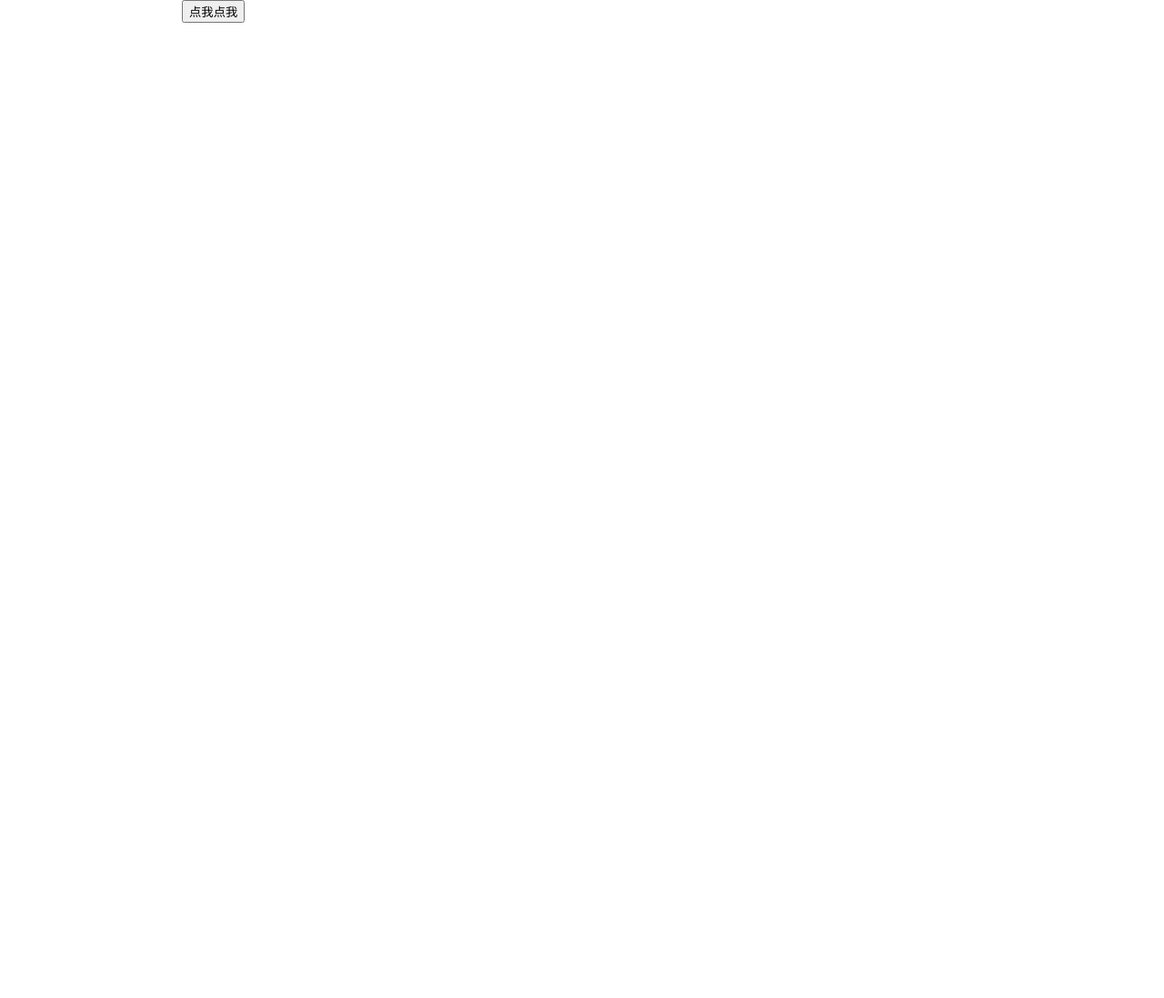
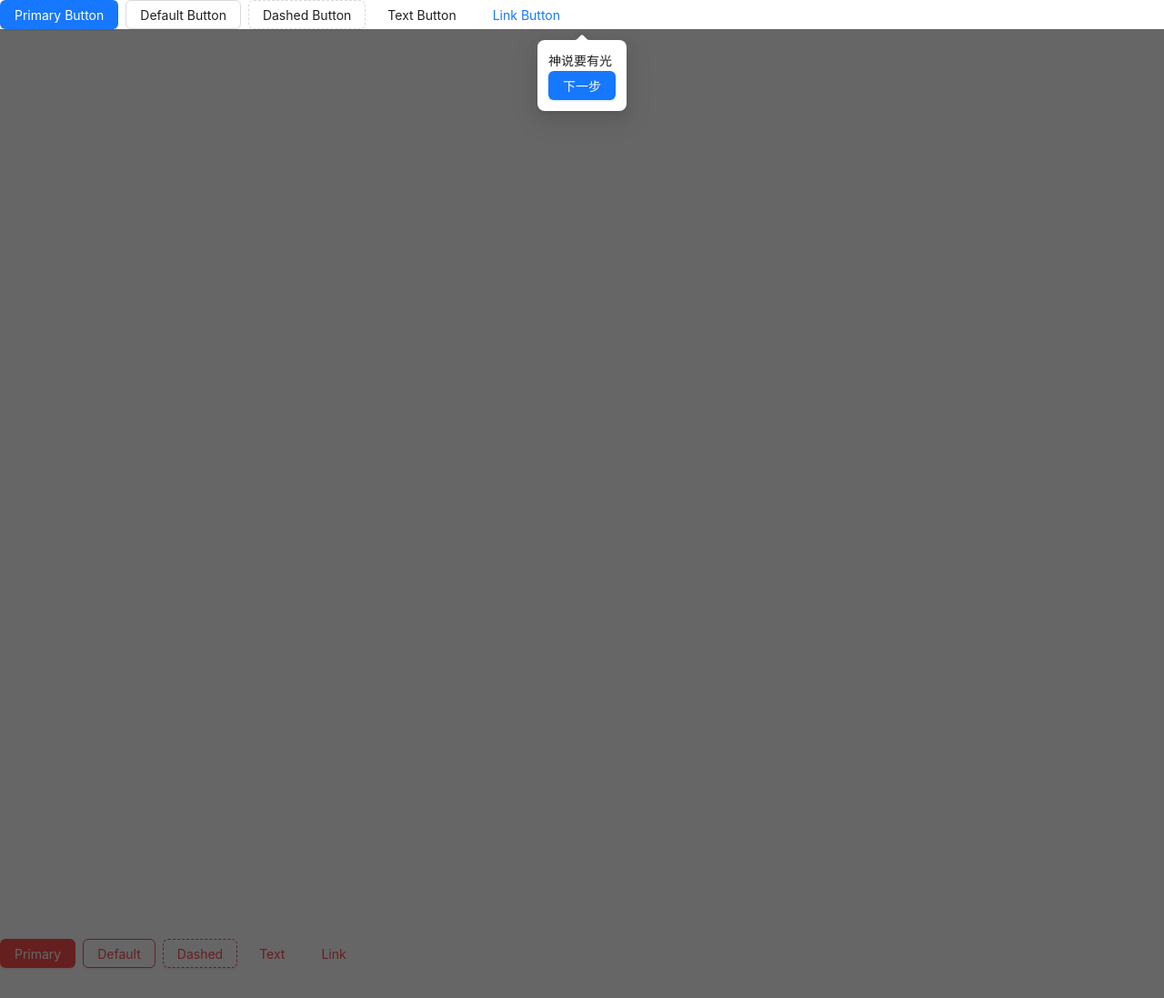
Before and after one commit to raind33/react-hook-component, a React (Create React App) app: page / in a window 1280 px wide. Shown: the top 1097 px of the page at 91% size. Before the commit the page ends 800 px from the top, so only its background shows below. Built offline with nearby package versions, Linux system fonts and the light colour scheme.

Commit message:
feat: 添加引导组件

```diff
--- a/package.json
+++ b/package.json
@@ -12,6 +12,7 @@
     "@types/react": "^18.2.53",
     "@types/react-dom": "^18.2.18",
     "ahooks": "^3.7.11",
+    "antd": "^5.17.3",
     "classnames": "^2.5.1",
     "dayjs": "^1.11.10",
     "immer": "^10.0.3",
--- a/src/App.tsx
+++ b/src/App.tsx
@@ -1,18 +1,5 @@
-import Popover from './components/Popover';
+import Demo from './components/OnBoarding/demo';
 
 export default function App() {
-
-  const popoverContent = <div>
-    光光光
-    <button onClick={() => {alert(1)}}>111</button>
-  </div>;
-
-  return <Popover
-    content={popoverContent}
-    placement='bottom'
-    trigger='click'
-    style={{margin: '200px'}}
-  >
-    <button>点我点我</button>
-  </Popover>
+  return <Demo/>
 }
--- /dev/null
+++ b/src/components/OnBoarding/Mask.tsx
@@ -0,0 +1,83 @@
+import React, { CSSProperties, useEffect, useState } from 'react';
+import { getMaskStyle } from './getMaskStyle'
+
+import './index.scss';
+
+interface MaskProps {
+  element: HTMLElement;
+
+  container?: HTMLElement;
+
+  renderMaskContent?: (wrapper: React.ReactNode) => React.ReactNode;
+
+  onAnimationStart?: () => void;
+
+  onAnimationEnd?: () => void;
+}
+
+export const Mask: React.FC<MaskProps> = (props) => {
+  const {
+    element,
+    renderMaskContent,
+    container,
+    onAnimationStart,
+    onAnimationEnd
+  } = props;
+
+  useEffect(() => {
+    onAnimationStart?.();
+    const timer = setTimeout(() => {
+      onAnimationEnd?.();
+    }, 200);
+
+    return () => {
+      window.clearTimeout(timer);
+    };
+  }, [element]);
+
+  const [style, setStyle] = useState<CSSProperties>({});
+
+  useEffect(() => {
+    const observer = new ResizeObserver(() => {
+      const style = getMaskStyle(element, container || document.documentElement);
+      setStyle(style);
+    });
+    observer.observe(container || document.documentElement);
+    return () => {
+      observer.disconnect()
+    }
+  }, [element]);
+
+  useEffect(() => {
+    if (!element) {
+      return;
+    }
+
+    element.scrollIntoView({
+        block: 'center',
+        inline: 'center'
+    });
+
+    const style = getMaskStyle(element, container || document.documentElement);
+
+    setStyle(style);
+
+  }, [element, container]);
+
+  const getContent = () => {
+    if (!renderMaskContent) {
+      return null;
+    }
+    return renderMaskContent(
+      <div className={'mask-content'} style={{ width: '100%', height: '100%' }} ></div>
+    );
+  };
+
+  return (
+    <div
+      style={style}
+      className='mask'>
+      {getContent()}
+    </div>
+  );
+};
--- /dev/null
+++ b/src/components/OnBoarding/demo.tsx
@@ -0,0 +1,83 @@
+import { OnBoarding } from '.'
+import { Button, Flex } from 'antd';
+
+function Demo() {
+
+  return <div className='App'>
+    <Flex gap="small" wrap="wrap" id="btn-group1">
+      <Button type="primary">Primary Button</Button>
+      <Button>Default Button</Button>
+      <Button type="dashed">Dashed Button</Button>
+      <Button type="text">Text Button</Button>
+      <Button type="link">Link Button</Button>
+    </Flex>
+
+  <div style={{height: '1000px'}}></div>
+
+  <Flex wrap="wrap" gap="small">
+    <Button type="primary" danger>
+      Primary
+    </Button>
+    <Button danger>Default</Button>
+    <Button type="dashed" danger  id="btn-group2">
+      Dashed
+    </Button>
+    <Button type="text" danger>
+      Text
+    </Button>
+    <Button type="link" danger>
+      Link
+    </Button>
+  </Flex>
+
+  <div style={{height: '500px'}}></div>
+
+  <Flex wrap="wrap" gap="small">
+    <Button type="primary" ghost>
+      Primary
+    </Button>
+    <Button ghost>Default</Button>
+    <Button type="dashed" ghost>
+      Dashed
+    </Button>
+    <Button type="primary" danger ghost id="btn-group3">
+      Danger
+    </Button>
+  </Flex>
+
+  <OnBoarding
+      steps={
+        [
+          {
+            selector: () => {
+              return document.getElementById('btn-group1');
+            },
+            renderContent: () => {
+              return "神说要有光";
+            },
+            placement: 'bottom'
+          },
+          {
+            selector: () => {
+              return document.getElementById('btn-group2');
+            },
+            renderContent: () => {
+              return "于是就有了光";
+            },
+            placement: 'bottom'
+          },
+          {
+            selector: () => {
+              return document.getElementById('btn-group3');
+            },
+            renderContent: () => {
+              return "你相信光么";
+            },
+            placement: 'bottom'
+          }
+        ]
+      } />
+  </div>
+}
+
+export default Demo
--- /dev/null
+++ b/src/components/OnBoarding/getMaskStyle.tsx
@@ -0,0 +1,19 @@
+export const getMaskStyle = (element: HTMLElement, container: HTMLElement) => {
+  if (!element) {
+    return {};
+  }
+
+  const { height, width, left, top } = element.getBoundingClientRect();
+
+  const elementTopWithScroll = container.scrollTop + top;
+  const elementLeftWithScroll = container.scrollLeft + left;
+
+  return {
+    width: container.scrollWidth,
+    height: container.scrollHeight,
+    borderTopWidth: Math.max(elementTopWithScroll, 0),
+    borderLeftWidth: Math.max(elementLeftWithScroll, 0),
+    borderBottomWidth: Math.max(container.scrollHeight - height - elementTopWithScroll, 0),
+    borderRightWidth: Math.max(container.scrollWidth - width - elementLeftWithScroll, 0)
+  };
+};
--- /dev/null
+++ b/src/components/OnBoarding/index.scss
@@ -0,0 +1,13 @@
+.mask {
+  position: absolute;
+  left: 0;
+  top: 0;
+
+  z-index: 999;
+
+  border-style: solid;
+  box-sizing: border-box;
+  border-color: rgba(0, 0, 0, 0.6);
+
+  transition: all 0.2s ease-in-out;
+}
--- /dev/null
+++ b/src/components/OnBoarding/index.tsx
@@ -0,0 +1,140 @@
+import React, { FC, useEffect, useState } from 'react';
+import { createPortal } from 'react-dom';
+import { Button, Popover } from 'antd';
+import { Mask } from './Mask'
+import { TooltipPlacement } from 'antd/es/tooltip';
+
+export interface OnBoardingStepConfig {
+    selector: () => HTMLElement | null;
+
+    placement?: TooltipPlacement;
+
+    renderContent?: (currentStep: number) => React.ReactNode;
+
+    beforeForward?: (currentStep: number) => void;
+
+    beforeBack?: (currentStep: number) => void;
+}
+
+
+export interface OnBoardingProps {
+  step?: number;
+
+  steps: OnBoardingStepConfig[];
+
+  getContainer?: () => HTMLElement;
+
+  onStepsEnd?: () => void;
+}
+
+export const OnBoarding:FC<OnBoardingProps> = (props) => {
+  const {
+    step = 0,
+    steps,
+    onStepsEnd,
+    getContainer
+  } = props;
+
+  const [currentStep, setCurrentStep] = useState<number>(0);
+  const currentSelectedElement = steps[currentStep]?.selector();
+
+  const currentContainerElement = getContainer?.() || document.documentElement;
+  const [done, setDone] = useState(false);
+
+  const [isMaskMoving, setIsMaskMoving] = useState<boolean>(false);
+
+  const getCurrentStep = () => {
+    return steps[currentStep];
+  };
+
+  const back = async () => {
+    if (currentStep === 0) {
+      return;
+    }
+
+    const { beforeBack } = getCurrentStep();
+    await beforeBack?.(currentStep);
+    setCurrentStep(currentStep - 1);
+  };
+
+  const forward = async () => {
+    if (currentStep === steps.length - 1) {
+      await onStepsEnd?.();
+      setDone(true);
+      return;
+    }
+
+    const { beforeForward } = getCurrentStep();
+    await beforeForward?.(currentStep);
+    setCurrentStep(currentStep + 1);
+  };
+
+  useEffect(() => {
+    setCurrentStep(step!);
+  }, [step]);
+
+  const renderPopover = (wrapper: React.ReactNode) => {
+    const config = getCurrentStep();
+
+    if (!config) {
+      return wrapper;
+    }
+
+    const { renderContent } = config;
+    const content = renderContent ? renderContent(currentStep) : null;
+
+    const operation = (
+      <div className={'onboarding-operation'}>
+        {
+          currentStep !== 0 &&
+            <Button
+                className={'back'}
+                onClick={() => back()}>
+                {'上一步'}
+            </Button>
+        }
+        <Button
+          className={'forward'}
+          type={'primary'}
+          onClick={() => forward()}>
+          {currentStep === steps.length - 1 ? '我知道了' : '下一步'}
+        </Button>
+      </div>
+    );
+
+    return (
+      isMaskMoving ? wrapper : <Popover
+        content={<div>
+            {content}
+            {operation}
+        </div>}
+        open={true}
+        placement={getCurrentStep()?.placement}>
+        {wrapper}
+      </Popover>
+    );
+  };
+
+  const [, setRenderTick] = useState<number>(0);
+
+  useEffect(() => {
+    setRenderTick(1)
+  }, []);
+  if(!currentSelectedElement || done) {
+    return null;
+  }
+
+  const mask = <Mask
+    onAnimationStart={() => {
+        setIsMaskMoving(true);
+    }}
+    onAnimationEnd={() => {
+        setIsMaskMoving(false);
+    }}
+    container={currentContainerElement}
+    element={currentSelectedElement}
+    renderMaskContent={(wrapper) => renderPopover(wrapper)}
+  />;
+
+  return createPortal(mask, currentContainerElement);
+}
```
Also changed, not shown: 1 other file (tests, documents, lock files or other folders).
